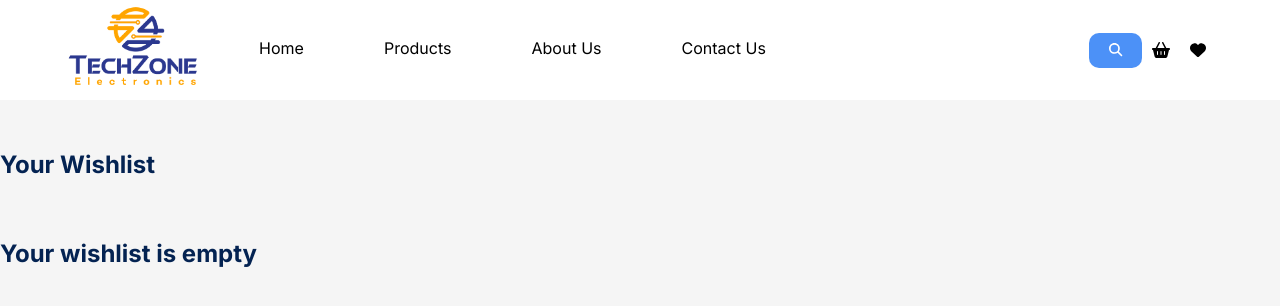
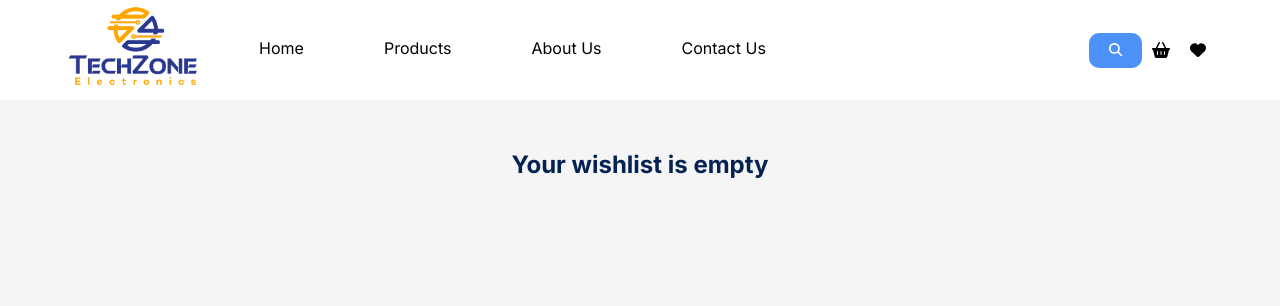
Before and after one commit to Omarespo-dev/front-end-web_app, a React (Vite) app: page /wishlist in a window 1280 px wide. Shown: the top 306 px of the page. Built offline with nearby package versions, Linux system fonts and the light colour scheme.

Commit message:
fixato whislist h2

```diff
--- a/src/pages/Wishlist.jsx
+++ b/src/pages/Wishlist.jsx
@@ -7,9 +7,10 @@ export default function Wishlist() {
 
     return (
         <div className="wishlist-page">
-            <h2>Your Wishlist</h2>
 
             {wishlist.length > 0 ? (
+                <>
+                    <h2 style={{textAlign:"center"}}>Your Wishlist</h2>
                     <div className="container-main-2">
                         <div className="container-card-newproducts">
                             {wishlist.map(product => (
@@ -19,9 +20,10 @@ export default function Wishlist() {
                             ))}
                         </div>
                     </div>
+                </>
             ) : (
                 <main style={{ height: "100vh" }}>
-                    <h2>Your wishlist is empty</h2>
+                    <h2 style={{textAlign:"center"}}>Your wishlist is empty</h2>
                 </main>
             )}
         </div>
```
Lines whose indentation alone changed are shown as unchanged.
